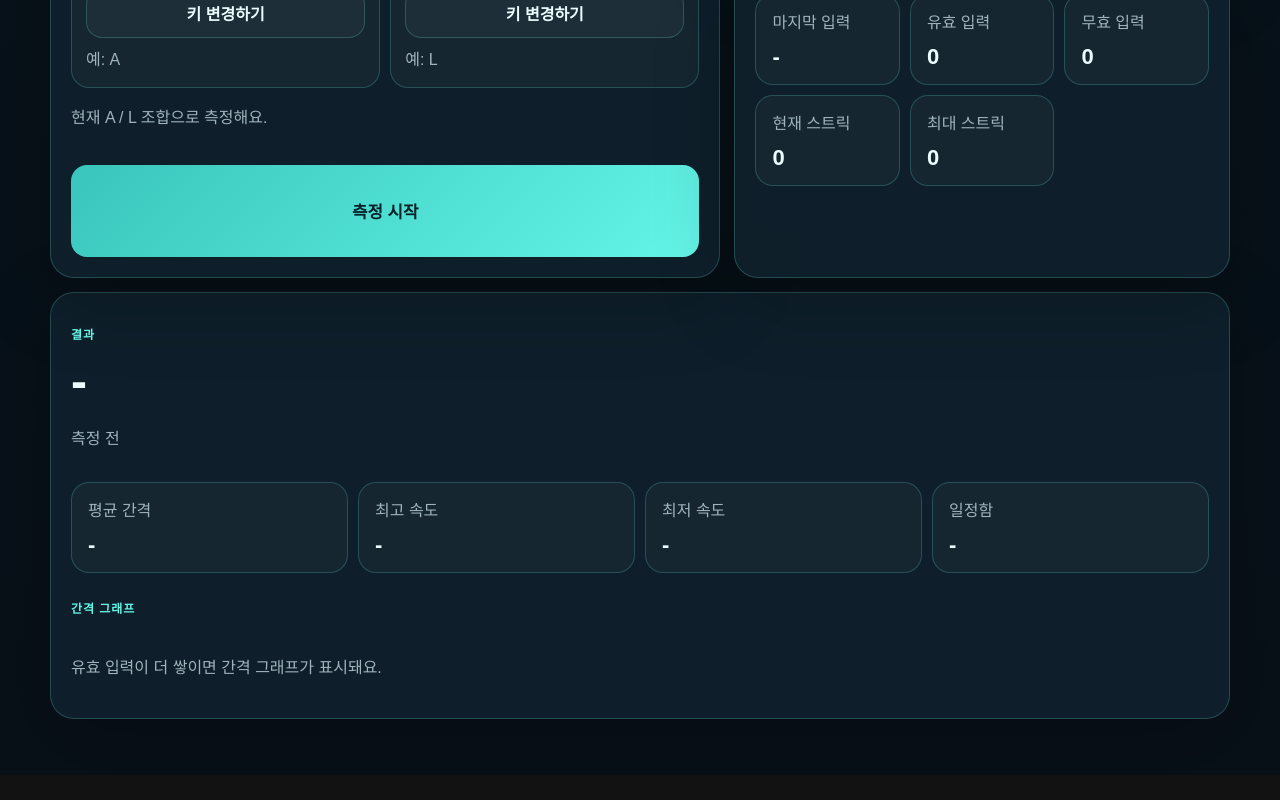
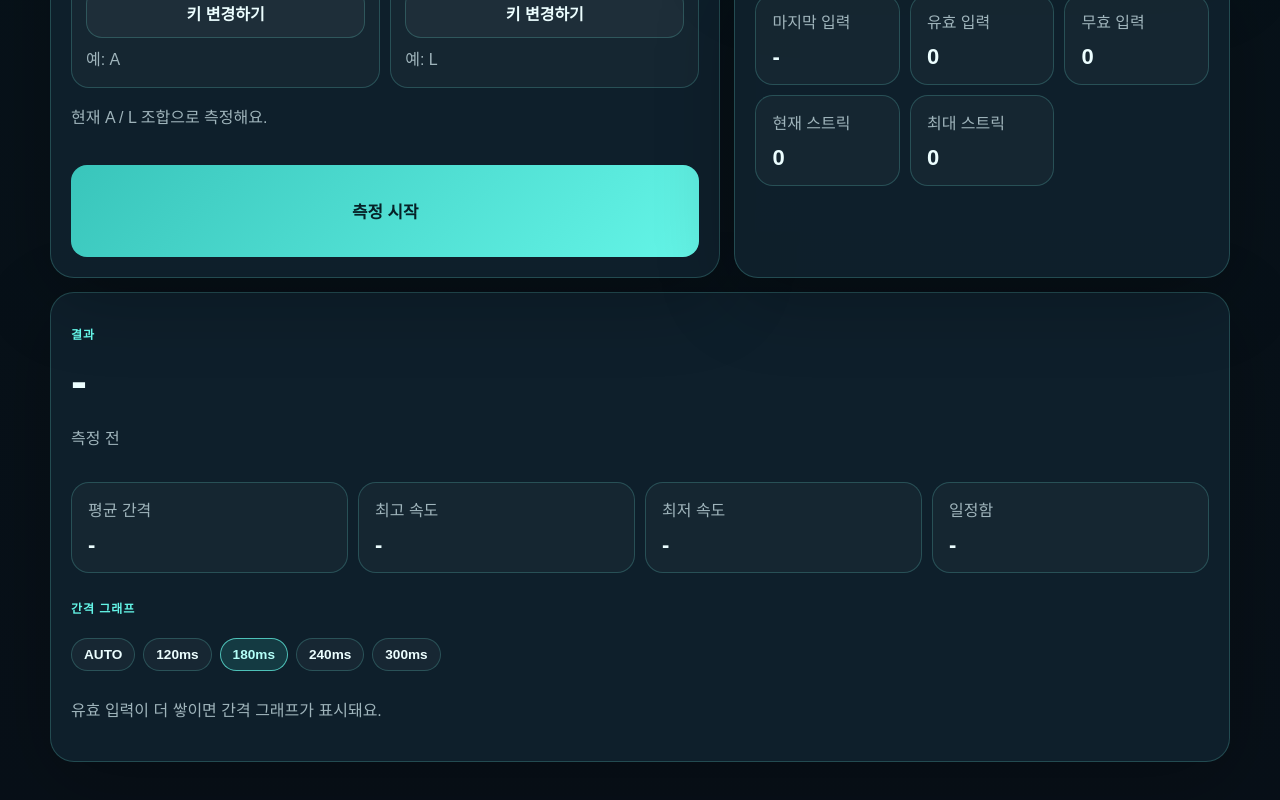
Before and after one commit to miku-agent/06_trill-lab, a Next.js app: page /measure in a window 1280 px wide. Shown: the part 625-1425 px from the top of the page. Before the commit the page ends 1400 px from the top, so only its background shows below. Built offline with nearby package versions, Linux system fonts and the light colour scheme.

Commit message:
feat(measure): add fixed graph ceiling options 🎵

```diff
--- a/src/app/globals.css
+++ b/src/app/globals.css
@@ -526,6 +526,29 @@ main {
   gap: 10px;
 }
 
+.chart-header-row {
+  display: grid;
+  gap: 10px;
+}
+
+.chart-ceiling-controls {
+  display: flex;
+  flex-wrap: wrap;
+  gap: 8px;
+}
+
+.chart-ceiling-button {
+  padding: 8px 12px;
+  border-radius: 999px;
+  font-size: 0.85rem;
+}
+
+.chart-ceiling-button.is-selected {
+  border-color: rgba(100, 245, 231, 0.72);
+  background: rgba(57, 197, 187, 0.16);
+  color: #b4fff8;
+}
+
 .interval-chart {
   display: grid;
   gap: 10px;
@@ -549,6 +572,13 @@ main {
   stroke: rgba(255, 255, 255, 0.24);
   stroke-width: 1.5;
   stroke-dasharray: 5 5;
+}
+
+.chart-limit-label {
+  fill: rgba(180, 255, 248, 0.88);
+  font-size: 13px;
+  font-weight: 800;
+  letter-spacing: 0.08em;
 }
 
 .chart-line {
--- a/src/app/measure/page.tsx
+++ b/src/app/measure/page.tsx
@@ -34,6 +34,7 @@ const COUNTDOWN_SECONDS = 3;
 const TEST_SECONDS = 10;
 const FORBIDDEN_CAPTURE_KEYS = new Set(["ESC", "TAB", "ENTER", "CMD", "CTRL", "ALT", "SHIFT"]);
 const CAPTURE_TARGETS: Exclude<KeyCaptureTarget, null>[] = ["key1", "key2", "key3", "key4"];
+const CHART_CEILING_OPTIONS = [120, 180, 240, 300] as const;
 
 const MEASURE_PRESETS: MeasurePreset[] = [
   { key: "left", title: "왼손 모드", description: "왼손 두 키로 한손 트릴을 측정해요.", defaultKeys: ["A", "S"] },
@@ -190,6 +191,7 @@ function MeasurePageContent() {
   const [currentStreak, setCurrentStreak] = useState(0);
   const [peakStreak, setPeakStreak] = useState(0);
   const [result, setResult] = useState<Result | null>(null);
+  const [chartCeiling, setChartCeiling] = useState<number | null>(180);
   const [captureError, setCaptureError] = useState<string | null>(null);
   const [activePadIndex, setActivePadIndex] = useState<number | null>(null);
   const [hitFeedback, setHitFeedback] = useState<"good" | "miss" | null>(null);
@@ -768,11 +770,36 @@ function MeasurePageContent() {
           </div>
 
           <div className="interval-chart-wrap">
-            <p className="section-label">간격 그래프</p>
+            <div className="chart-header-row">
+              <p className="section-label">간격 그래프</p>
+              <div className="chart-ceiling-controls" role="group" aria-label="그래프 상한선 선택">
+                <button
+                  type="button"
+                  className={`secondary-button chart-ceiling-button ${chartCeiling === null ? "is-selected" : ""}`}
+                  onClick={() => setChartCeiling(null)}
+                >
+                  AUTO
+                </button>
+                {CHART_CEILING_OPTIONS.map((value) => (
+                  <button
+                    key={value}
+                    type="button"
+                    className={`secondary-button chart-ceiling-button ${chartCeiling === value ? "is-selected" : ""}`}
+                    onClick={() => setChartCeiling(value)}
+                  >
+                    {value}ms
+                  </button>
+                ))}
+              </div>
+            </div>
             {result && result.intervals.length > 1 ? (
               <>
-                <IntervalChart intervals={result.intervals} />
-                <p className="section-subtitle">선이 평평할수록 더 일정한 패턴이에요.</p>
+                <IntervalChart intervals={result.intervals} ceiling={chartCeiling} />
+                <p className="section-subtitle">
+                  {chartCeiling === null
+                    ? "AUTO 스케일은 현재 기록 기준으로 확대해서 보여줘요."
+                    : `${chartCeiling}ms 상한선으로 고정해서 오늘 기록이 얼마나 안정적인지 더 쉽게 비교할 수 있어요.`}
+                </p>
               </>
             ) : (
               <p className="section-subtitle">유효 입력이 더 쌓이면 간격 그래프가 표시돼요.</p>
@@ -815,22 +842,25 @@ function RhythmPad({
   );
 }
 
-function IntervalChart({ intervals }: { intervals: number[] }) {
+function IntervalChart({ intervals, ceiling }: { intervals: number[]; ceiling: number | null }) {
   const width = 640;
   const height = 220;
   const padding = 18;
-  const min = Math.min(...intervals);
-  const max = Math.max(...intervals);
+  const min = 0;
+  const rawMax = Math.max(...intervals);
+  const max = ceiling ?? Math.max(rawMax, 1);
   const range = Math.max(max - min, 1);
+  const clampValue = (value: number) => Math.min(value, max);
+  const yFor = (value: number) => height - padding - ((clampValue(value) - min) / range) * (height - padding * 2);
   const points = intervals
     .map((value, index) => {
       const x = padding + (index / Math.max(intervals.length - 1, 1)) * (width - padding * 2);
-      const y = height - padding - ((value - min) / range) * (height - padding * 2);
+      const y = yFor(value);
       return `${x},${y}`;
     })
     .join(" ");
   const average = intervals.reduce((sum, value) => sum + value, 0) / intervals.length;
-  const averageY = height - padding - ((average - min) / range) * (height - padding * 2);
+  const averageY = yFor(average);
 
   return (
     <div className="interval-chart">
@@ -838,17 +868,18 @@ function IntervalChart({ intervals }: { intervals: number[] }) {
         <line x1={padding} y1={padding} x2={padding} y2={height - padding} className="chart-axis" />
         <line x1={padding} y1={height - padding} x2={width - padding} y2={height - padding} className="chart-axis" />
         <line x1={padding} y1={averageY} x2={width - padding} y2={averageY} className="chart-average-line" />
+        {ceiling !== null ? <text x={padding + 6} y={padding + 16} className="chart-limit-label">MAX {ceiling}ms</text> : null}
         <polyline fill="none" points={points} className="chart-line" />
         {intervals.map((value, index) => {
           const x = padding + (index / Math.max(intervals.length - 1, 1)) * (width - padding * 2);
-          const y = height - padding - ((value - min) / range) * (height - padding * 2);
+          const y = yFor(value);
           return <circle key={`${index}-${value}`} cx={x} cy={y} r="4" className="chart-point" />;
         })}
       </svg>
       <div className="chart-meta">
-        <span>최고 속도 {Math.round(min)} ms</span>
+        <span>최고 속도 {Math.round(Math.min(...intervals))} ms</span>
         <span>평균 {Math.round(average)} ms</span>
-        <span>최저 속도 {Math.round(max)} ms</span>
+        <span>{ceiling === null ? `최저 속도 ${Math.round(rawMax)} ms` : `그래프 상한 ${ceiling} ms`}</span>
       </div>
     </div>
   );
```
